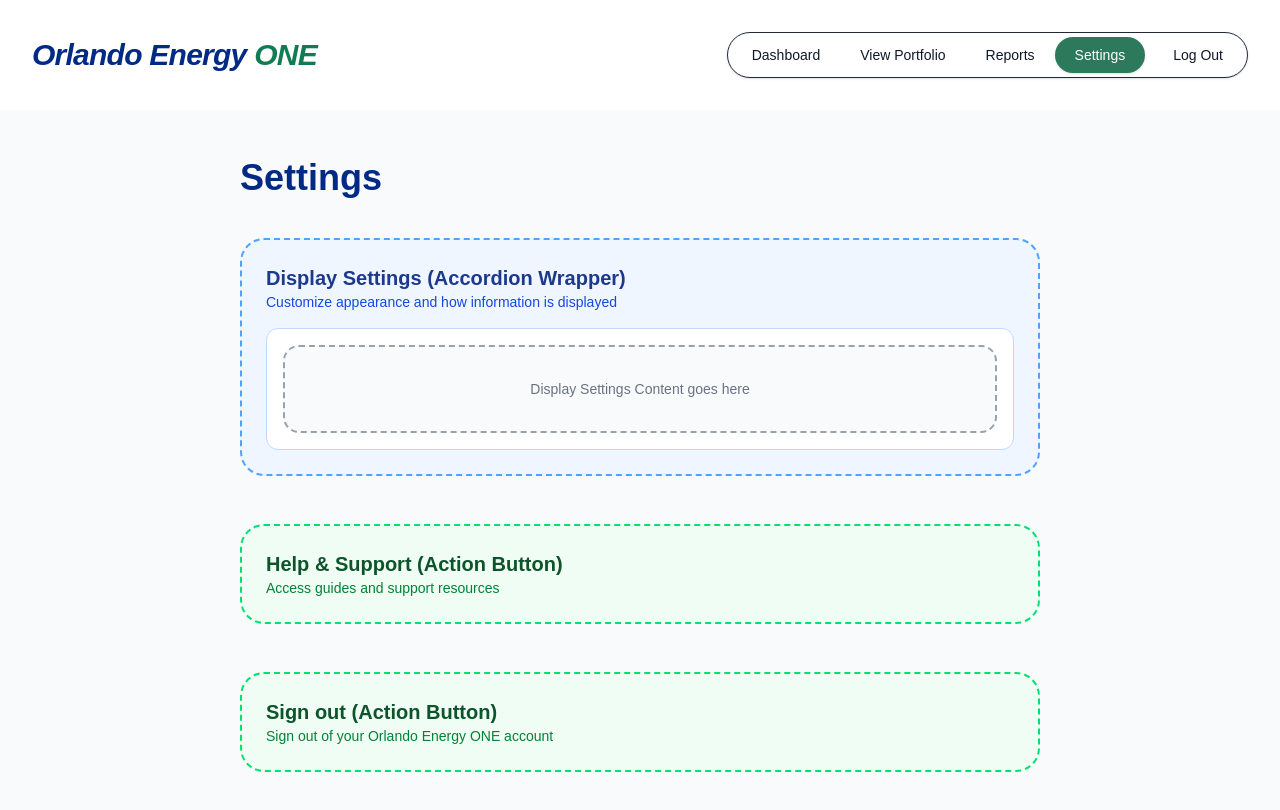
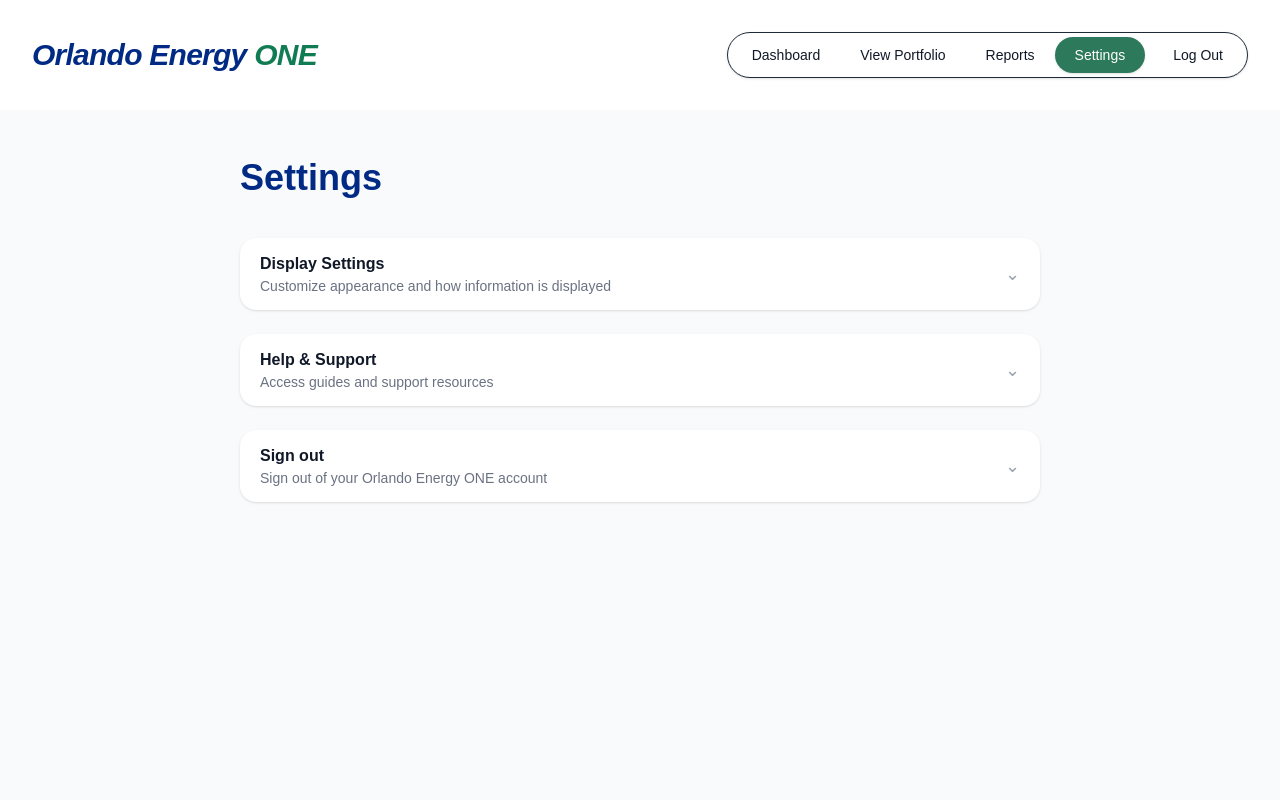
Before and after one commit to jojodecarlos/EnergyOne, a Next.js app in the folder utility-dashboard/: page /settings in a window 1280 px wide. Shown: the top 810 px of the page. Built offline with nearby package versions, Linux system fonts and the light colour scheme; no server answers.

Commit message:
settings UI + supabase integration

```diff
--- a/utility-dashboard/app/settings/page.tsx
+++ b/utility-dashboard/app/settings/page.tsx
@@ -12,13 +12,14 @@
 
   const handleSignOut = async () => {
     const { error } = await supabase.auth.signOut();
+
     if (error) {
       console.error("Error logging out:", error.message);
       alert("There was an issue logging out. Please try again.");
       return;
     }
-    router.push("/");
-    router.refresh();
+
+    router.push("/login");
   };
 
   return (
@@ -45,8 +46,9 @@
             icon="/images/help-icon.svg"
             title="Help & Support"
             description="Access guides and support resources"
-            onClick={() => { console.log("Help & Support clicked - coming soon") }}
-            actionIcon="V"
+            onClick={() => {
+              console.log("Help & Support clicked");
+            }}
           />
 
           <SettingsActionRow
@@ -54,8 +56,6 @@
             title="Sign out"
             description="Sign out of your Orlando Energy ONE account"
             onClick={handleSignOut}
-            actionIcon=">"
-            iconColor="text-red-600"
           />
 
         </div>
--- a/utility-dashboard/components/BulkImportCard.tsx
+++ b/utility-dashboard/components/BulkImportCard.tsx
@@ -17,7 +17,6 @@
         console.log("Parsed CSV:", parsedData);
         setData(parsedData);
 
-        // get logged in user
         const { data: userData } = await supabase.auth.getUser();
         const userId = userData.user?.id;
 
@@ -26,17 +25,21 @@
           return;
         }
 
-        // insert into properties table
-        const { error } = await supabase.from("properties").insert(
-          parsedData.map((row, index) => ({
-            user_id: userId,
-            property_address: "Imported Property " + index,
-            building_size_sqft: Number(row.gross_floor_area),
-            primary_use_type: row.property_type,
-            weekly_operating_hours: Number(row.weekly_operating_hours),
-            number_of_workers: Number(row.number_of_workers),
-          }))
-        );
+        const formattedData = parsedData.map((row, index) => ({
+          user_id: userId,
+          property_address: row.property_address || "Imported Property " + index,
+
+          // safer mapping
+          building_size_sqft: Number(row.gross_floor_area || row.building_size_sqft || 0),
+          primary_use_type: row.property_type || row.primary_use_type || "Unknown",
+
+          weekly_operating_hours: Number(row.weekly_operating_hours || 0),
+          number_of_workers: Number(row.number_of_workers || 0),
+        }));
+
+        const { error } = await supabase
+          .from("properties")
+          .insert(formattedData);
 
         if (error) {
           console.error("Insert error:", error.message);
--- a/utility-dashboard/components/HistoricalTrends.tsx
+++ b/utility-dashboard/components/HistoricalTrends.tsx
@@ -1,6 +1,8 @@
 "use client";
 
-import { useState } from "react";
+import { useState, useEffect } from "react";
+import { supabase } from "@/lib/supabase";
+
 import {
   Chart as ChartJS,
   CategoryScale,
@@ -24,15 +26,45 @@
 export default function HistoricalTrends() {
 
   const [range, setRange] = useState("Monthly");
+  const [labels, setLabels] = useState<string[]>([]);
+  const [values, setValues] = useState<number[]>([]);
 
-  const labels = ["Jan", "Feb", "Mar", "Apr", "May", "Jun"];
+  useEffect(() => {
+    const fetchData = async () => {
 
-  const data = {
+      const { data, error } = await supabase
+        .from("performance_scores")
+        .select("report_year, site_eui")
+        .order("report_year", { ascending: true });
+
+      if (error) {
+        console.error("Error fetching data:", error.message);
+        return;
+      }
+
+      if (!data) return;
+
+      const formattedLabels = data.map((item) =>
+        item.report_year.toString()
+      );
+
+      const formattedValues = data.map((item) =>
+        Number(item.site_eui)
+      );
+
+      setLabels(formattedLabels);
+      setValues(formattedValues);
+    };
+
+    fetchData();
+  }, []);
+
+  const chartData = {
     labels,
     datasets: [
       {
         label: "Energy Usage (kWh)",
-        data: [120, 140, 135, 150, 160, 155],
+        data: values,
         borderColor: "#002A84",
         backgroundColor: "rgba(0, 42, 132, 0.2)",
         tension: 0.3
@@ -57,7 +89,7 @@
         </select>
       </div>
 
-      <Line data={data} />
+      <Line data={chartData} />
     </div>
   );
 }
--- a/utility-dashboard/components/PropertyMetricsFields.tsx
+++ b/utility-dashboard/components/PropertyMetricsFields.tsx
@@ -12,12 +12,23 @@
 
   const handleSubmit = async () => {
 
+    const { data: { user } } = await supabase.auth.getUser();
+
+    if (!user) {
+      alert("User not logged in");
+      return;
+    }
+
     const { error } = await supabase.from("properties").insert([
       {
-        property_type: propertyType,
-        gross_floor_area: parseInt(floorArea),
+        primary_use_type: propertyType,
+        building_size_sqft: parseInt(floorArea),
         weekly_operating_hours: parseInt(hours),
-        number_of_workers: parseInt(workers)
+        number_of_workers: parseInt(workers),
+
+        // required fields
+        property_address: "Test Address", // placeholder
+        user_id: user.id
       }
     ]);
 
--- a/utility-dashboard/components/Recommendations.tsx
+++ b/utility-dashboard/components/Recommendations.tsx
@@ -1,9 +1,45 @@
 "use client";
+
+import { useState, useEffect } from "react";
+import { supabase } from "@/lib/supabase";
 
 export default function Recommendations() {
 
-  // placeholder score (change const score to test each level)
-  const score = 70;
+  const [score, setScore] = useState<number | null>(null);
+
+  useEffect(() => {
+    const fetchScore = async () => {
+
+      const { data, error } = await supabase
+        .from("performance_scores")
+        .select("energy_star_score")
+        .limit(1);
+
+      if (error) {
+        console.error("Error fetching score:", error.message);
+        return;
+      }
+
+      if (data && data.length > 0) {
+        setScore(data[0].energy_star_score);
+      }
+    };
+
+    fetchScore();
+  }, []);
+
+  if (score === null) {
+    return (
+      <div className="bg-white p-6 rounded-xl shadow-md w-full">
+        <h2 className="text-lg font-semibold mb-4">
+          Energy Efficiency Score
+        </h2>
+        <p className="text-gray-500">
+          No data available yet.
+        </p>
+      </div>
+    );
+  }
 
   let status = "";
   let color = "";
--- a/utility-dashboard/components/SettingsAccordion.tsx
+++ b/utility-dashboard/components/SettingsAccordion.tsx
@@ -1,22 +1,43 @@
-import { ReactNode } from "react";
+"use client";
 
-interface SettingsAccordionProps {
-  icon: string;
+import { useState } from "react";
+
+interface Props {
   title: string;
   description: string;
-  children: ReactNode;
+  children: React.ReactNode;
 }
 
-export default function SettingsAccordion({ title, description, children }: SettingsAccordionProps) {
+export default function SettingsAccordion({
+  title,
+  description,
+  children,
+}: Props) {
+  const [open, setOpen] = useState(false);
+
   return (
-    <div className="mb-6 p-6 border-2 border-dashed border-blue-400 rounded-3xl bg-blue-50">
-      <h2 className="text-xl font-bold text-blue-900">{title} (Accordion Wrapper)</h2>
-      <p className="text-sm text-blue-700 mb-4">{description}</p>
+    <div className="bg-white rounded-2xl shadow-sm overflow-hidden">
 
-      {/* This renders the DisplaySettingsPanel inside the box */}
-      <div className="bg-white p-4 rounded-xl border border-blue-200">
-        {children}
+      {/* HEADER SAME HEIGHT */}
+      <div
+        onClick={() => setOpen(!open)}
+        className="flex items-center justify-between px-5 h-[72px] cursor-pointer hover:shadow-md transition"
+      >
+        <div>
+          <p className="font-semibold text-gray-900">{title}</p>
+          <p className="text-sm text-gray-500">{description}</p>
+        </div>
+
+        <span className="text-gray-400 text-lg">
+          {open ? "⌃" : "⌄"}
+        </span>
       </div>
+
+      {open && (
+        <div className="px-5 pb-5 pt-3 border-t bg-gray-50">
+          {children}
+        </div>
+      )}
     </div>
   );
 }
--- a/utility-dashboard/components/SettingsActionRow.tsx
+++ b/utility-dashboard/components/SettingsActionRow.tsx
@@ -1,20 +1,27 @@
-interface SettingsActionRowProps {
-  icon: string;
+"use client";
+
+interface Props {
   title: string;
   description: string;
-  onClick: () => void;
-  actionIcon: string;
-  iconColor?: string;
+  onClick?: () => void;
 }
 
-export default function SettingsActionRow({ title, description, onClick }: SettingsActionRowProps) {
+export default function SettingsActionRow({
+  title,
+  description,
+  onClick,
+}: Props) {
   return (
-    <button
+    <div
       onClick={onClick}
-      className="w-full text-left mb-6 p-6 border-2 border-dashed border-green-400 rounded-3xl bg-green-50 hover:bg-green-100 transition-colors"
+      className="flex items-center justify-between bg-white rounded-2xl shadow-sm px-5 h-[72px] hover:shadow-md transition cursor-pointer"
     >
-      <h2 className="text-xl font-bold text-green-900">{title} (Action Button)</h2>
-      <p className="text-sm text-green-700">{description}</p>
-    </button>
+      <div>
+        <p className="font-semibold text-gray-900">{title}</p>
+        <p className="text-sm text-gray-500">{description}</p>
+      </div>
+
+      <span className="text-gray-400 text-lg">⌄</span>
+    </div>
   );
 }
```
Also changed, not shown: 1 other file (tests, documents, lock files or other folders).
